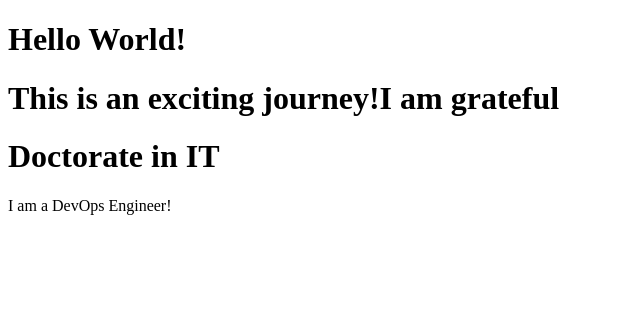
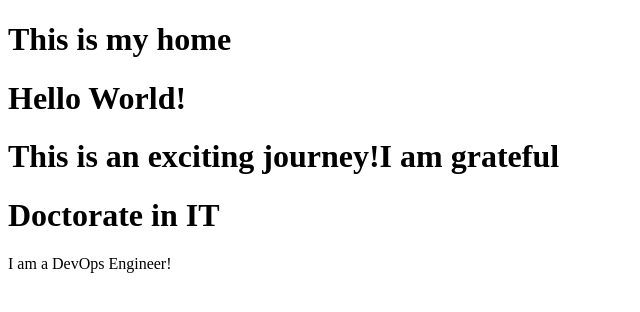
Before and after one commit to Terese-ta/git-demo, a plain HTML site: page index.html in a window 1280 px wide. Shown: the whole page, without its empty margins (0-640 px from the left). Drawn offline with Linux system fonts and the light colour scheme.

Commit message:
Update index.html

```diff
--- a/index.html
+++ b/index.html
@@ -4,7 +4,7 @@
 <title>Page Title</title>
 </head>
 <body>
-
+  <h1>This is my home</h1>
 <h1>Hello World!</h1>
 <h1>This is an exciting journey!I am grateful</h1>
 <h1>Doctorate in IT</h1>
```
